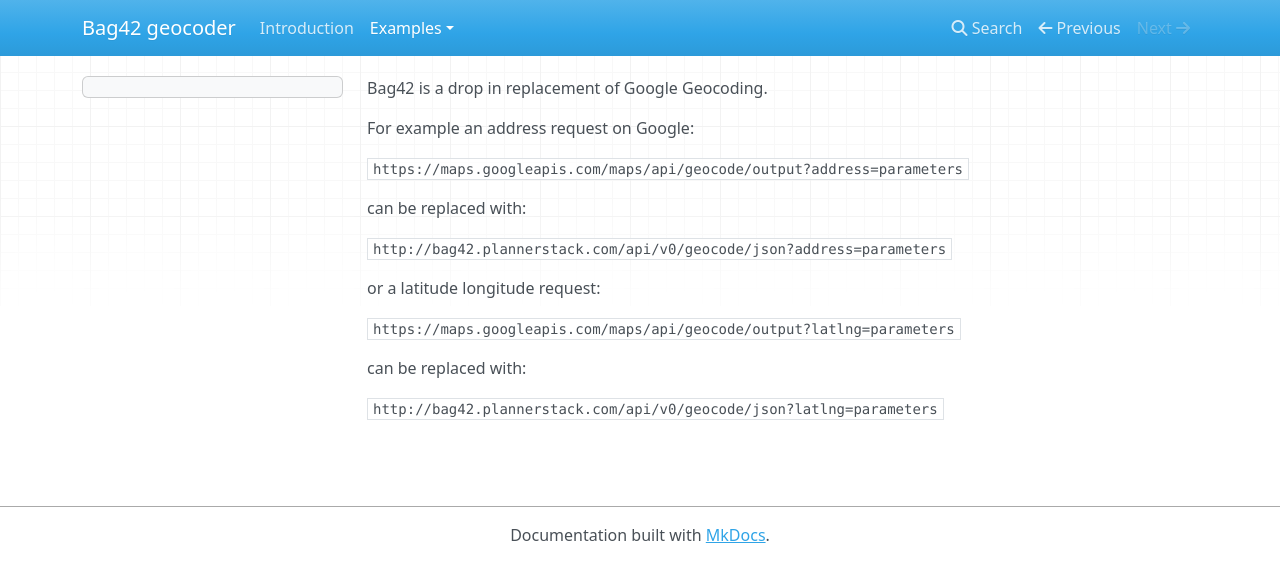
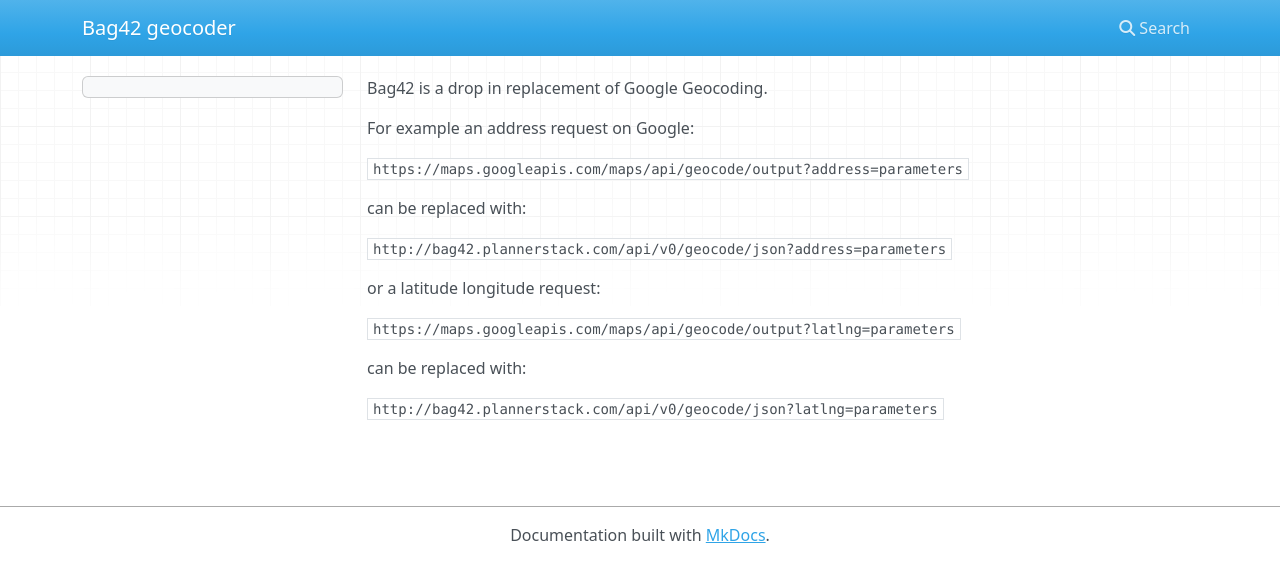
Before and after one commit to calendar42/bag42, an MkDocs documentation site: the page built from docs/examples/geocoding.md, in a window 1280 px wide. Shown: the top 582 px of the page. Built offline with MkDocs 1.6.1, drawn with Linux system fonts in a browser that asks for light colours; nearby versions of some CDN libraries; old or Windows-style settings are respelled for this version of MkDocs; some of the changed lines change nothing that is shown.

Commit message:
Update mkdocs.yml

```diff
--- a/mkdocs.yml
+++ b/mkdocs.yml
@@ -1,7 +1,7 @@
 site_name: Bag42 geocoder
 site_favicon: favicon.ico
 pages:
-- ['README.md', 'Introduction']
-- ['examples/autocomplete.md', 'Examples', 'Autocomplete']
-- ['examples/geocoding.md', 'Examples', 'Geocoding']
-- ['examples/geocoding.md', 'Examples', 'Results']
+- ['docs/README.md', 'Introduction']
+#- ['examples/autocomplete.md', 'Examples', 'Autocomplete']
+#- ['examples/geocoding.md', 'Examples', 'Geocoding']
+#- ['examples/geocoding.md', 'Examples', 'Results']
```
